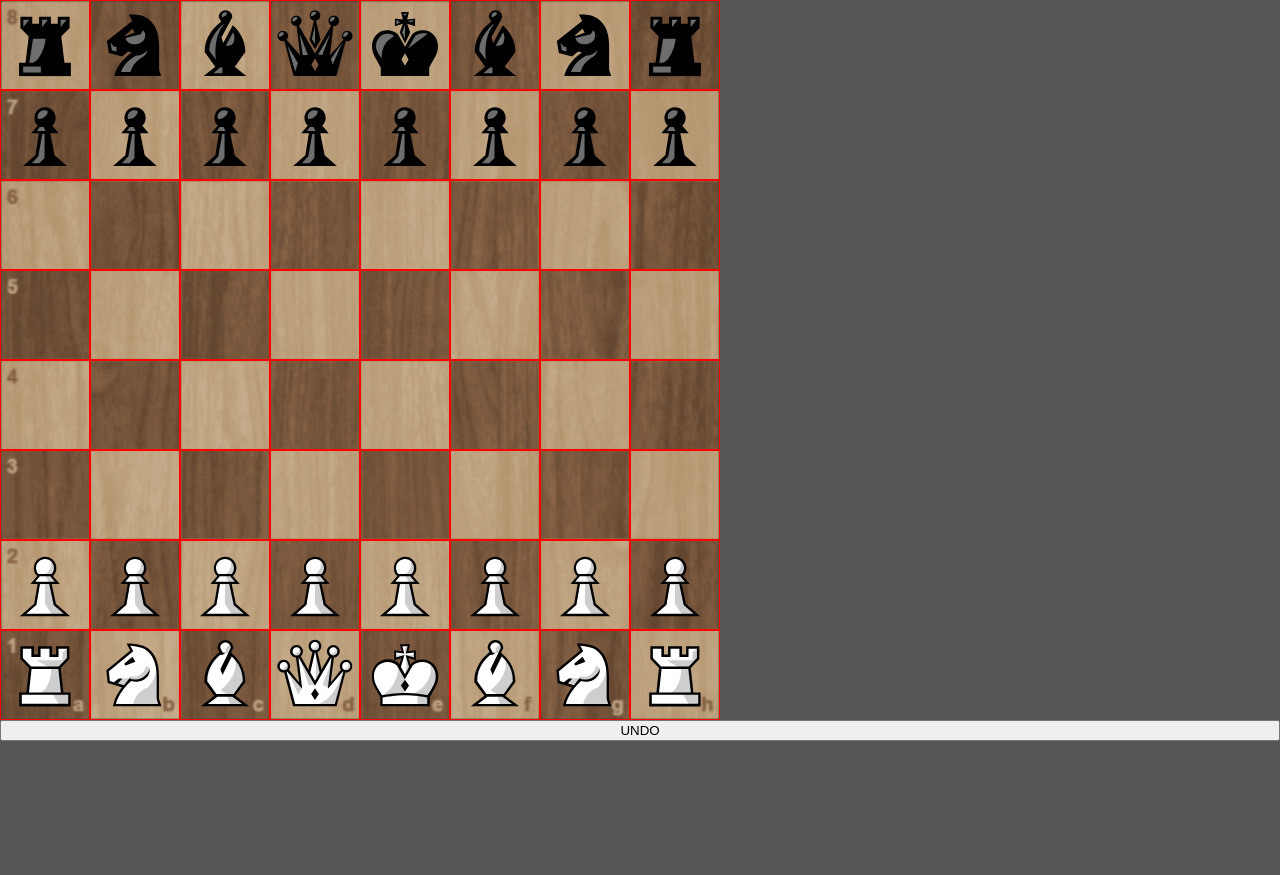
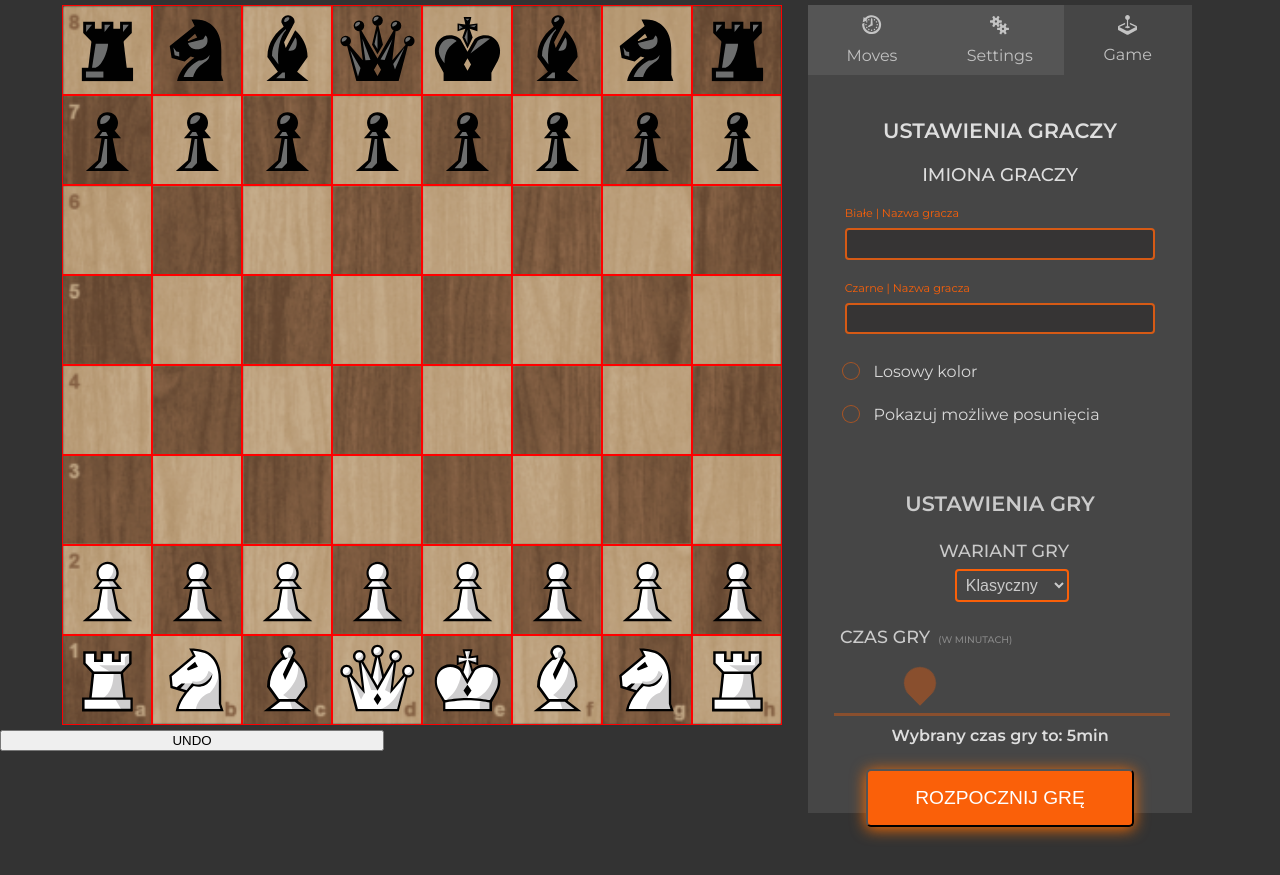
Before and after one commit to kacus/CC-Chess, a website built with Parcel: page src/index.html in a window 1280 px wide. Before the commit the page ends 800 px from the top, so only its background shows below. Built offline with nearby package versions, Linux system fonts and the light colour scheme.

Commit message:
Create tabs; add info about last move

```diff
--- a/src/styles/Components/menu.sass
+++ b/src/styles/Components/menu.sass
@@ -3,8 +3,6 @@
     grid-template-columns: 1fr
     grid-template-rows: auto
     width: 100%
-    background-color: rgba(51, 48, 48, 1)
-
 
     .menu__background
         color: black
@@ -16,7 +14,8 @@
         justify-self: center
 
         background-color: rgba(70, 70, 70, 1)
-        width: 90%
+        width: 100%
+        height:100%
         margin-top: 3%
 
 
--- a/src/styles/main.sass
+++ b/src/styles/main.sass
@@ -1,11 +1,14 @@
 @import url('https://fonts.googleapis.com/css2?family=Montserrat:ital,wght@0,200;0,300;0,400;0,500;0,600;0,700;0,800;0,900;1,700;1,900&display=swap')
+
+
+@import tabs
 
 html
     font-family: 'Montserrat', sans-serif
     margin: 0
 
     body
-        background-color: #555
+        background-color: #333
         color: #FFF
         font-size: 1rem
         margin: 0
@@ -16,3 +19,5 @@ html
             @import "./Components/menu.sass"
 
 @import "board.sass"
+
+@import tabs
--- /dev/null
+++ b/src/styles/tabs.sass
@@ -0,0 +1,77 @@
+.container
+    display: flex
+    justify-content: center
+    align-items: center
+    margin-bottom: 10px
+    height: 100%
+    flex-wrap: wrap
+
+.settings__panel
+    min-width: 30%
+    max-width: 30%
+    background-color: #464646
+    height: 90vh
+    margin-left:2%
+    margin-right:2%
+
+ul
+  list-style: none
+  padding: 0
+  height: 50px
+  margin-top: 0
+
+  li
+    display: inline-flex
+    justify-content: center
+    align-items: center
+    width: 33.3%
+    background-color: #555
+    height: 70px
+    flex-wrap: wrap
+
+    img
+      width: 15%
+      padding-top: 10px
+      justify-self: center
+
+    a
+      display: block
+      width: 100%
+      text-justify: center
+      display: flex
+      justify-content: center
+      text-decoration: none
+      color: #C1C1C1
+      padding: 10px
+      text-justify: center
+
+
+.nav .active a
+  color: #C1C1C1
+
+.active
+    background-color: #464646
+    height: 50px
+
+.nav__tab
+  margin-bottom:0
+
+.tab__pane
+  display: none
+
+.tab__pane.active
+  display: block
+
+.info
+
+  width: 95%
+  height: 50px
+  display: flex
+  align-items: center
+  padding-left: 5%
+
+  &:nth-of-type(odd)
+    background-color: #555
+
+.revert__button
+  width: 30%
--- a/src/ts/App/App.ts
+++ b/src/ts/App/App.ts
@@ -7,7 +7,8 @@ export default function App(): void {
     const controller = new BoardController(root);
     const revert_btn = document.createElement('button');
     revert_btn.addEventListener('click', controller.undoMove);
-    revert_btn.innerHTML = 'UNDO'
+    revert_btn.innerHTML = 'UNDO';
+    revert_btn.classList.add('revert__button');
     root.appendChild(revert_btn);
 
     controller.newGame(60);
--- a/src/ts/App/Controllers/moveSaver.ts
+++ b/src/ts/App/Controllers/moveSaver.ts
@@ -5,7 +5,8 @@ import SaveOfCastling from "../Models/savesModels/saveOfCastling";
 import SaveOfMove from "../Models/savesModels/saveOfMove";
 
 export class MoveSaver {
-    private moves: (SaveOfMove | SaveOfCastling)[];
+    // private moves: (SaveOfMove | SaveOfCastling)[];
+    public moves: (SaveOfMove | SaveOfCastling)[];
 
     constructor() {
         this.moves = [];
--- a/src/ts/App/Views/boardView.ts
+++ b/src/ts/App/Views/boardView.ts
@@ -1,6 +1,7 @@
 import IBoard from '../Models/boardInterface';
 import BoardModel from '../Models/boardModel';
 import { EColor, TField, EFigureType, IFigure } from '../Models/pieces/figureInterface';
+import TabsView from './tabsView';
 
 export default class BoardView {
 
@@ -25,7 +26,19 @@ export default class BoardView {
                 board.appendChild(field);
             }
         }
-        parent.appendChild(board);
+
+        const container = document.createElement("div");
+        container.classList.add('container');
+        const gamePanel = document.createElement('div');
+        gamePanel.classList.add('game__panel');
+        parent.appendChild(container);
+        container.appendChild(gamePanel);
+        gamePanel.appendChild(board);
+        const settingsPanel = document.createElement('div');
+        settingsPanel.classList.add('settings__panel');
+        container.appendChild(settingsPanel);
+        const tabs = new TabsView;
+        tabs.init(settingsPanel);
     }
 
     public setUpBoard(board: IBoard): void {
--- /dev/null
+++ b/src/ts/App/Views/movesInterface.ts
@@ -0,0 +1,3 @@
+export default interface MovesList {
+    init(lastMove: string):void;
+};
--- /dev/null
+++ b/src/ts/App/Views/movesList.ts
@@ -0,0 +1,17 @@
+import MovesInterface from "./movesInterface";
+
+export default class MovesList implements MovesInterface {
+  public init(lastMove: string) {
+    const movesTab = document.getElementById("moves")!;
+    const info = document.createElement("div");
+    movesTab.appendChild(info);
+    info.classList.add("info");
+    info.innerHTML = lastMove;
+
+    const countChildren = document.querySelector("#moves")!.childElementCount;
+    if (countChildren > 7) {
+      const firstChild = document.querySelector("#moves> .info:first-child")!;
+      firstChild.remove();
+    }
+  }
+}
--- /dev/null
+++ b/src/ts/App/Views/tabsView.ts
@@ -0,0 +1,78 @@
+import MenuView from "./menu";
+import MovesList from "./movesList";
+
+export default class TabsView {
+  createElement(tag: string, className?: string) {
+    const element = document.createElement(tag);
+    if (className) {
+      element.classList.add(className);
+    }
+    return element;
+  }
+  public init(parent: HTMLElement) {
+    const tabContainer = this.createElement("div", "tab__container");
+    const ul = this.createElement("ul", "nav");
+    ul.id = "nav__tab";
+    ul.addEventListener("click", this.onTabClick, false);
+    const li1 = this.createElement("li");
+    const a1 = this.createElement("a");
+    a1.setAttribute("href", "#moves");
+    a1.innerText = "Moves";
+    const li2 = this.createElement("li");
+    const a2 = this.createElement("a");
+    a2.setAttribute("href", "#settings");
+    a2.innerText = "Settings";
+    const li3 = this.createElement("li", "active");
+    const a3 = this.createElement("a");
+    a3.setAttribute("href", "#game");
+    a3.innerText = "Game";
+
+    const movesIcon = this.createElement("img");
+    movesIcon.setAttribute("src", `./static/assets/icons/moves_icon.svg`);
+    li1.appendChild(movesIcon);
+    const settingsIcon = this.createElement("img");
+    settingsIcon.setAttribute("src", `./static/assets/icons/settings_icon.svg`);
+    li2.appendChild(settingsIcon);
+    const gameIcon = this.createElement("img");
+    gameIcon.setAttribute("src", `./static/assets/icons/game_icon.svg`);
+    li3.appendChild(gameIcon);
+
+    const tabContent = this.createElement("div", "tab__content");
+    const tabPane1 = this.createElement("div", "tab__pane");
+    tabPane1.id = "moves";
+
+    const tabPane2 = this.createElement("div", "tab__pane");
+    tabPane2.id = "settings";
+    const tabPane3 = this.createElement("div", "tab__pane");
+    tabPane3.classList.add("active");
+    tabPane3.id = "game";
+
+    parent.appendChild(tabContainer);
+    tabContainer.appendChild(ul);
+    tabContainer.appendChild(tabContent);
+    ul.appendChild(li1);
+    ul.appendChild(li2);
+    ul.appendChild(li3);
+    li1.appendChild(a1);
+    li2.appendChild(a2);
+    li3.appendChild(a3);
+    tabContent.appendChild(tabPane1);
+    tabContent.appendChild(tabPane2);
+    tabContent.appendChild(tabPane3);
+
+    const menu = new MenuView(tabPane3);
+    menu.display();
+
+    // new MenuView(tabPane3);
+  }
+
+  public onTabClick(event: Event) {
+    let activeTabs = document.querySelectorAll(".active");
+    activeTabs.forEach(function (tab) {
+      tab.className = tab.className.replace("active", "");
+    });
+    event.target.parentElement.className += " active";
+    document.getElementById(event.target.href.split("#")[1])!.className +=
+      " active";
+  }
+}
```
Also changed, not shown: src/ts/App/Controllers/boardController.ts (+64 -22 lines), src/static/assets/icons/game_icon.svg (added), src/static/assets/icons/moves_icon.svg (added), src/static/assets/icons/settings_icon.svg (added).
